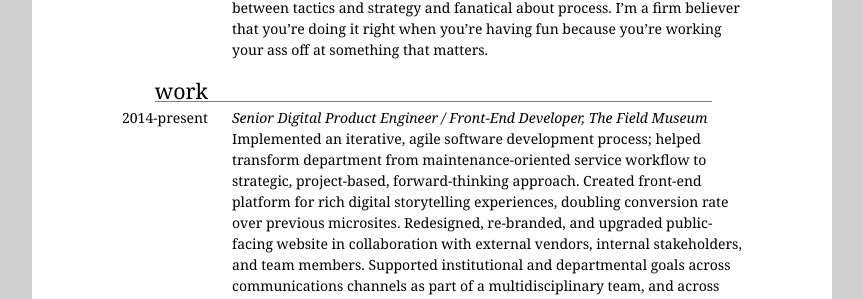
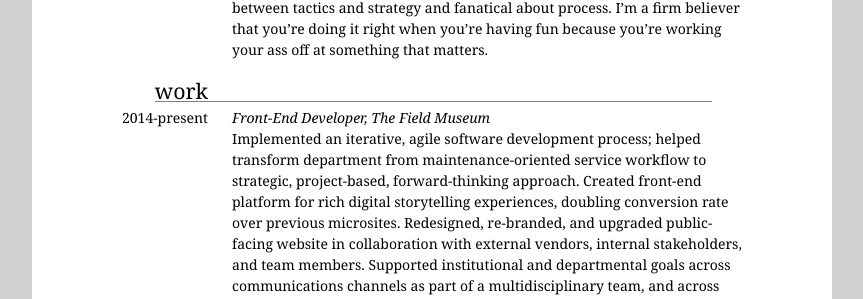
Before and after one commit to telegraham/resume, a Jekyll site: the page built from index.html, in a window 1280 px wide. Shown: the part 172-471 px from the top of the page, without its empty margins (208-1071 px from the left). Built offline with Jekyll 4.4.1, drawn with Linux system fonts in a browser that asks for light colours.

Commit message:
Update resume.json

```diff
--- a/_data/resume.json
+++ b/_data/resume.json
@@ -11,7 +11,7 @@
 	"elevatorSpeech": "I’m a passionate digital storyteller, a relentless innovator, a creative thought leader, an advocate for user-centered design. I’m meticulous about alignment between tactics and strategy and fanatical about process. I’m a firm believer that you’re doing it right when you’re having fun because you’re working your ass off at something that matters.",
 	"work": [
 		{
-			"what": "Senior Digital Product Engineer / Front-End Developer",
+			"what": "Front-End Developer",
 			"where": "The Field Museum",
 			"when": "2014-present",
 			"how": "Implemented an iterative, agile software development process; helped transform department from maintenance-oriented service workflow to strategic, project-based, forward-thinking approach. Created front-end platform for rich digital storytelling experiences, doubling conversion rate over previous microsites. Redesigned, re-branded, and upgraded public-facing website in collaboration with external vendors, internal stakeholders, and team members. Supported institutional and departmental goals across communications channels as part of a multidisciplinary team, and across departments. Conceived groundbreaking ticketing prototype, managed internship bringing concept to completion. Product owner of Specimens digital exhibition interactive."
```
